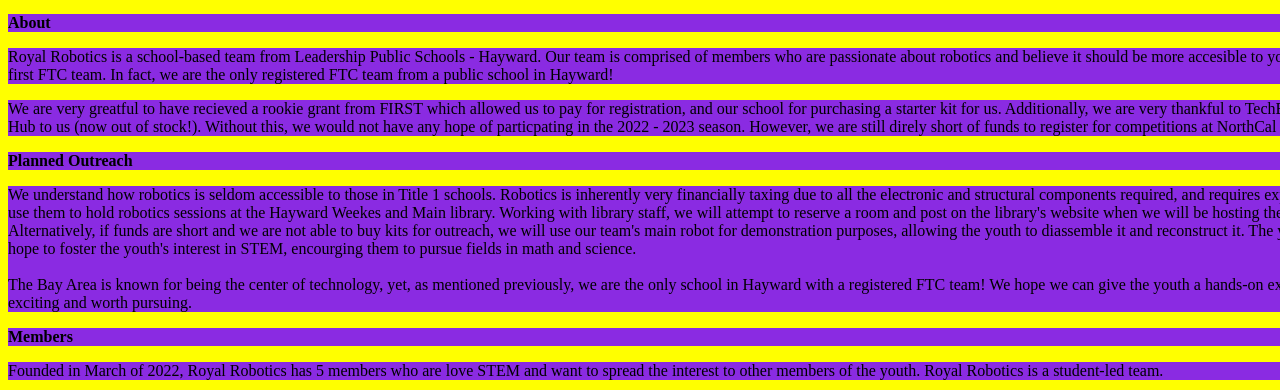
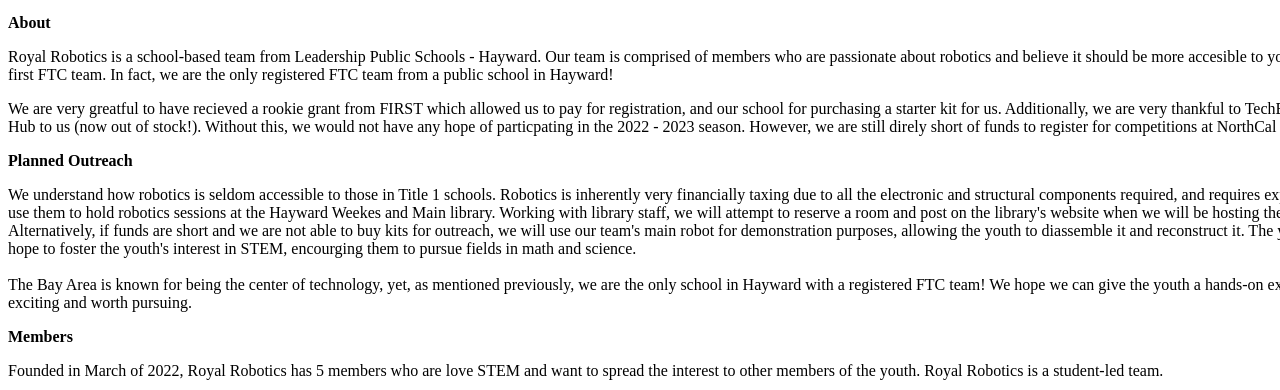
Before and after one commit to LPS-Robotics/LPS-Robotics.github.io, a plain HTML site: page index.html in a window 1280 px wide. Shown: the part 127-517 px from the top of the page. Drawn offline with Linux system fonts and the light colour scheme.

Commit message:
Update index.html

```diff
--- a/index.html
+++ b/index.html
@@ -5,15 +5,8 @@
     <style>
         body{
             width:1920px;
-            height:1080px;
-            background-color:yellow;
         }
-        h1 {
-            background-color: blue;
-        }
-        p{
-            background-color: blueviolet;
-        }
+
     </style>
 	<title>Royal Robotics FTC</title>
 </head>
```
